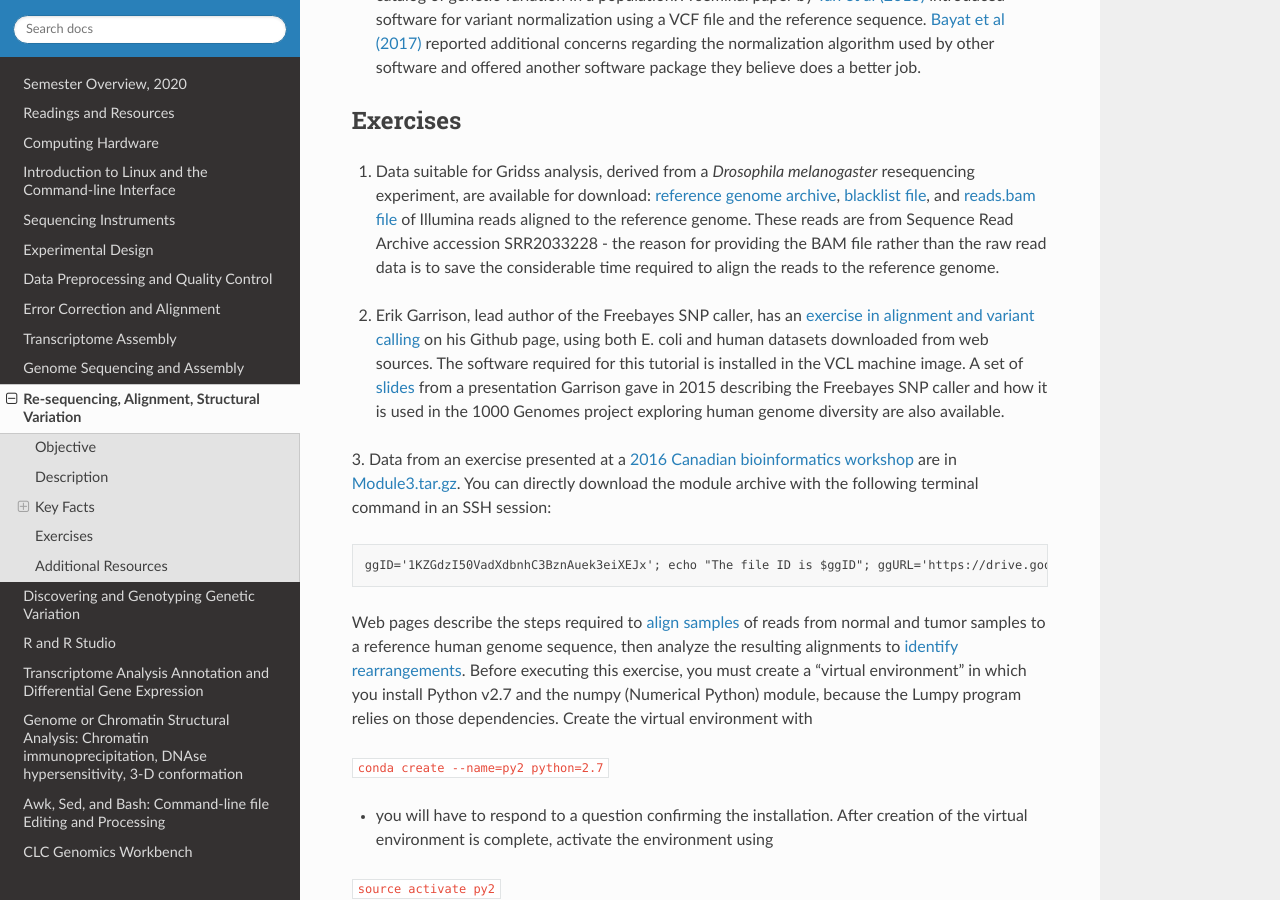
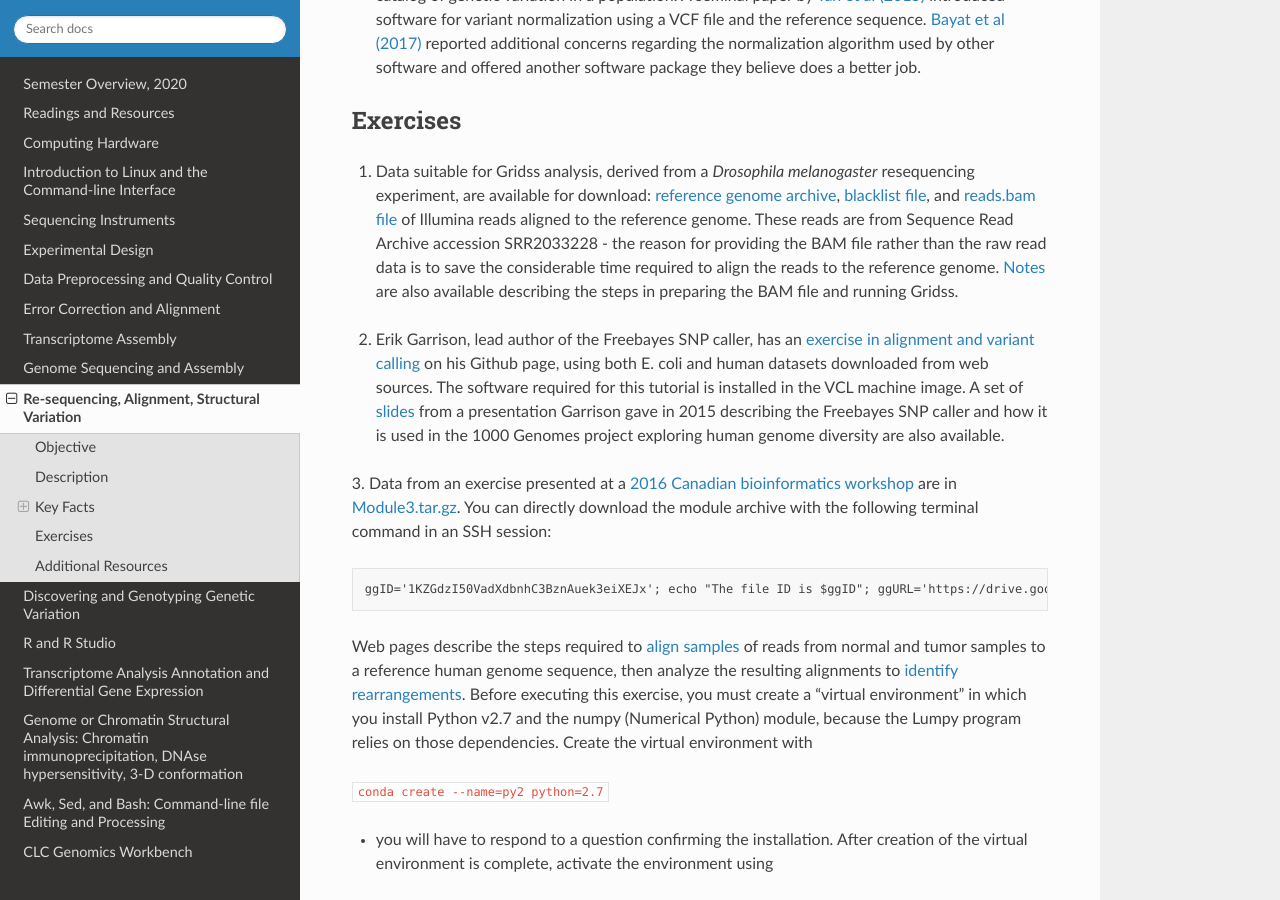
Before and after one commit to rwhetten/DeepSeqAnalysis, a Sphinx documentation site: the page built from docs/source/re-seq-align-struct.rst, in a window 1280 px wide and 900 px high, scrolled down 2930 px. Built offline with Sphinx 7.4.7 and the Read the Docs theme 2.0.0, drawn with Linux system fonts in a browser that asks for light colours.

Commit message:
Update exercise with link to notes

```diff
--- a/docs/source/re-seq-align-struct.rst
+++ b/docs/source/re-seq-align-struct.rst
@@ -64,7 +64,7 @@
 Exercises
 *********
 
-1. Data suitable for Gridss analysis, derived from a *Drosophila melanogaster* resequencing experiment, are available for download:  `reference genome archive <https://drive.google.com/a/ncsu.edu/file/d/18wFOo9cWuL30k2QBnQz_Ib9k3sDb2Tss>`_,    `blacklist file <https://drive.google.com/a/ncsu.edu/file/d/1bz6C8s9cT1qKpDkLUKDQNVaGSRxxwPqg>`_, and  `reads.bam file <https://drive.google.com/a/ncsu.edu/file/d/1d5RInRtVI4vWslTOrf-Tb6WE06fXi-bX>`_  of Illumina reads aligned to the reference genome. These reads are from Sequence Read Archive accession SRR2033228 - the reason for providing the BAM file rather than the raw read data is to save the considerable time required to align the reads to the reference genome.
+1. Data suitable for Gridss analysis, derived from a *Drosophila melanogaster* resequencing experiment, are available for download:  `reference genome archive <https://drive.google.com/a/ncsu.edu/file/d/18wFOo9cWuL30k2QBnQz_Ib9k3sDb2Tss>`_,    `blacklist file <https://drive.google.com/a/ncsu.edu/file/d/1bz6C8s9cT1qKpDkLUKDQNVaGSRxxwPqg>`_, and  `reads.bam file <https://drive.google.com/a/ncsu.edu/file/d/1d5RInRtVI4vWslTOrf-Tb6WE06fXi-bX>`_  of Illumina reads aligned to the reference genome. These reads are from Sequence Read Archive accession SRR2033228 - the reason for providing the BAM file rather than the raw read data is to save the considerable time required to align the reads to the reference genome. `Notes <https://drive.google.com/a/ncsu.edu/file/d/1Zgcd_nQtr1w9T3628Dn00EI773Mb7kcu>`_ are also available describing the steps in preparing the BAM file and running Gridss.
 
 \
 
```
